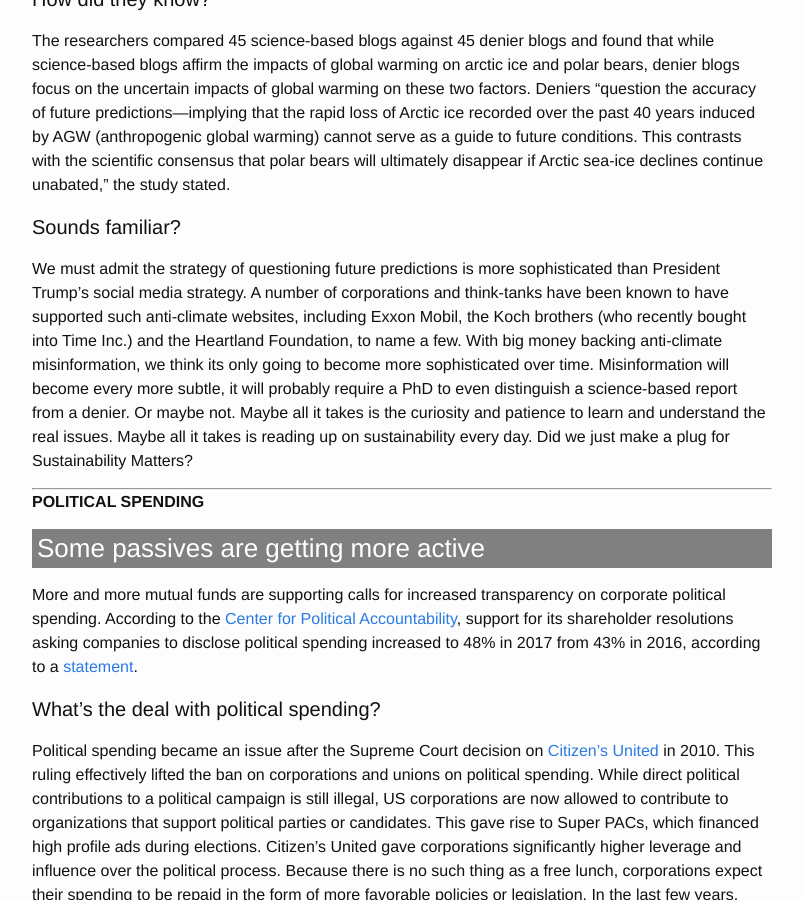
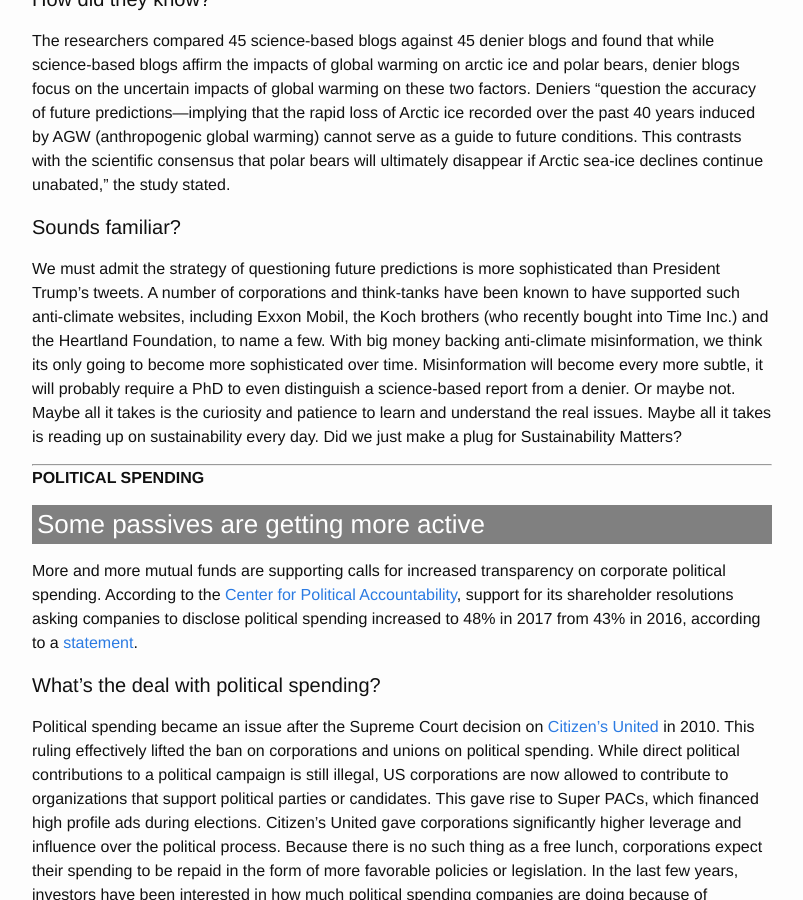
Before and after one commit to Sparkleleuk/Sustainability_Matters, a Jekyll site: the page built from _posts/2017-11-29-fake-blogs.markdown, in a window 1280 px wide and 900 px high, scrolled down 446 px. Shown: the whole window, without its empty margins (238-1041 px from the left). Built offline with Jekyll 4.4.1, drawn with Linux system fonts in a browser that asks for light colours.

Commit message:
fix new post

```diff
--- a/_posts/2017-11-29-fake-blogs.markdown
+++ b/_posts/2017-11-29-fake-blogs.markdown
@@ -15,7 +15,7 @@ The researchers compared 45 science-based blogs against 45 denier blogs and foun
 
 #### Sounds familiar?
 
-We must admit the strategy of questioning future predictions is more sophisticated than President Trump's social media strategy. A number of corporations and think-tanks have been known to have supported such anti-climate websites, including Exxon Mobil, the Koch brothers (who recently bought into Time Inc.) and the Heartland Foundation, to name a few. With big money backing anti-climate misinformation,  we think its only going to become more sophisticated over time. Misinformation will become every more subtle, it will probably require a PhD to even distinguish a science-based report from a denier. Or maybe not. Maybe all it takes is the curiosity and patience to learn and understand the real issues. Maybe all it takes is reading up on sustainability every day. Did we just make a plug for Sustainability Matters?
+We must admit the strategy of questioning future predictions is more sophisticated than President Trump's tweets. A number of corporations and think-tanks have been known to have supported such anti-climate websites, including Exxon Mobil, the Koch brothers (who recently bought into Time Inc.) and the Heartland Foundation, to name a few. With big money backing anti-climate misinformation,  we think its only going to become more sophisticated over time. Misinformation will become every more subtle, it will probably require a PhD to even distinguish a science-based report from a denier. Or maybe not. Maybe all it takes is the curiosity and patience to learn and understand the real issues. Maybe all it takes is reading up on sustainability every day. Did we just make a plug for Sustainability Matters?
 
 * * *
 
```
